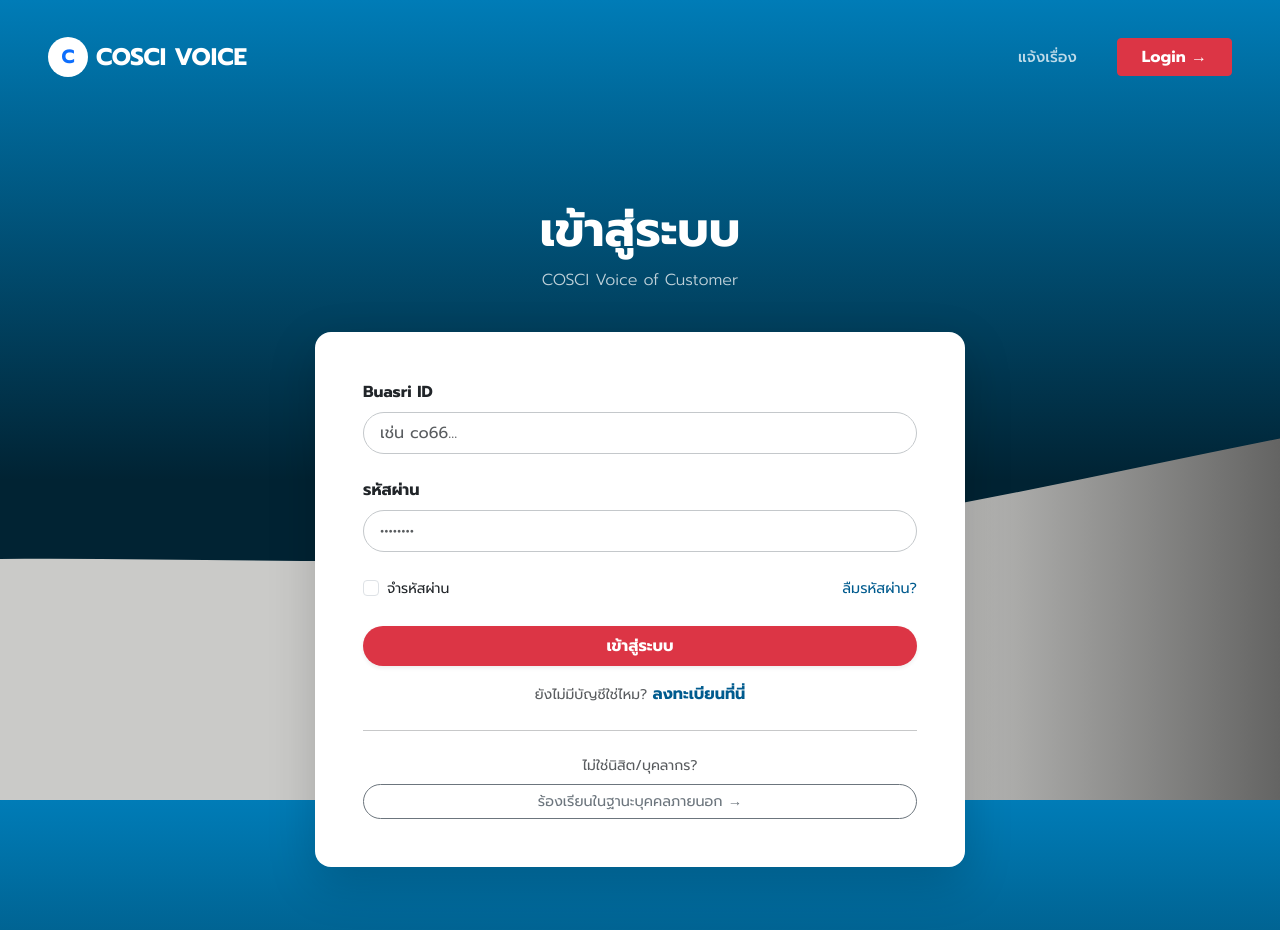
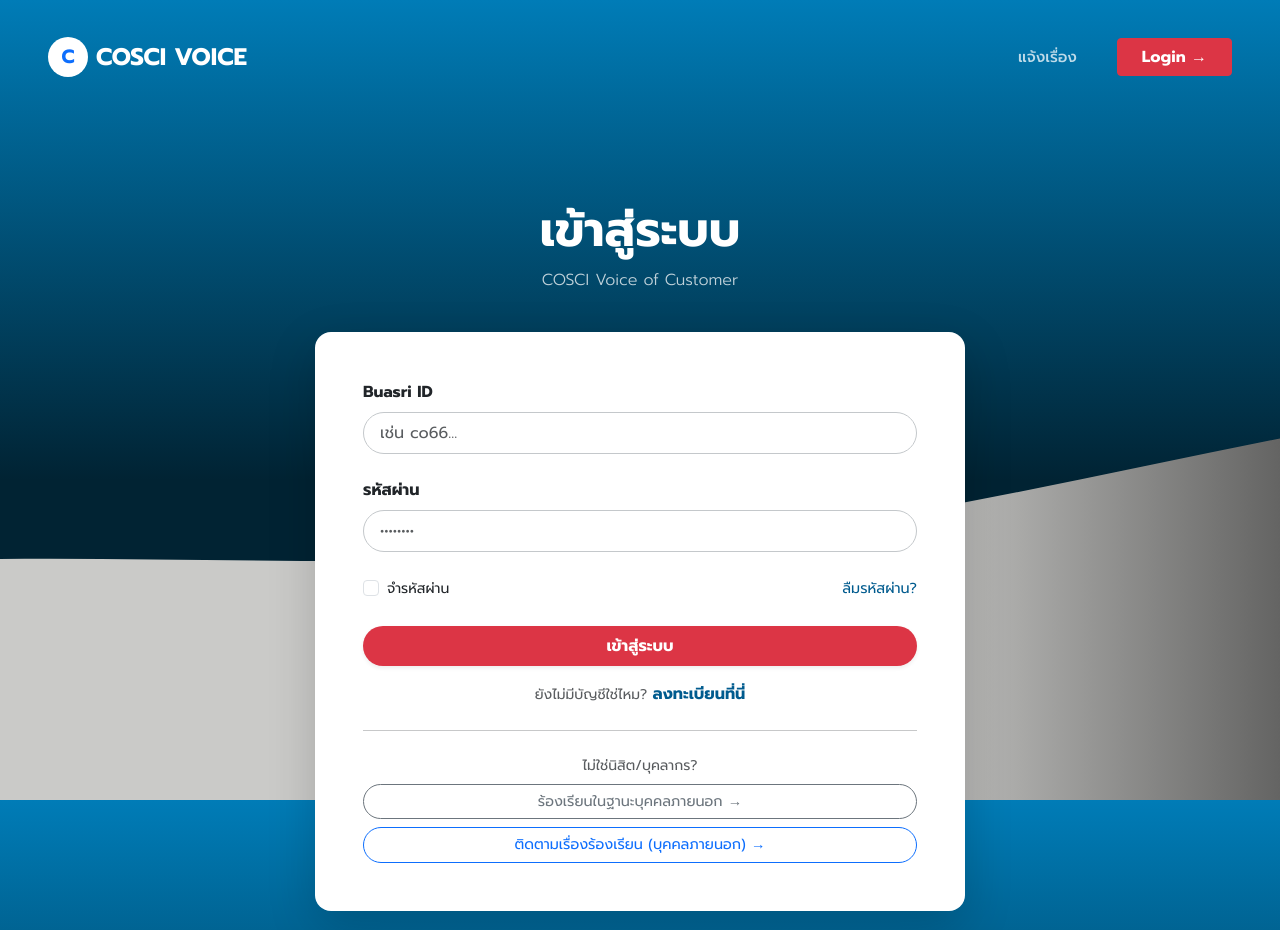
Before and after one commit to AilurusFulgenss/cosci-voice-app, a React (Vite) app: page /login in a window 1280 px wide. Built offline with nearby package versions, Linux system fonts and the light colour scheme; no server answers.

Commit message:
feat: add guest tracking link on login page

```diff
--- a/src/pages/LoginPage.jsx
+++ b/src/pages/LoginPage.jsx
@@ -125,8 +125,11 @@
 
             <div className="text-center">
               <small className="text-muted d-block mb-2">ไม่ใช่นิสิต/บุคลากร?</small>
-              <Link to="/guest" className="btn btn-outline-secondary rounded-pill px-4 w-100" style={{ fontSize: '0.9rem' }}>
+              <Link to="/guest" className="btn btn-outline-secondary rounded-pill px-4 w-100 mb-2" style={{ fontSize: '0.9rem' }}>
                 ร้องเรียนในฐานะบุคคลภายนอก &rarr;
+              </Link>
+              <Link to="/guest-tracking" className="btn btn-outline-primary rounded-pill px-4 w-100" style={{ fontSize: '0.9rem' }}>
+                ติดตามเรื่องร้องเรียน (บุคคลภายนอก) &rarr;
               </Link>
             </div>
 
```
